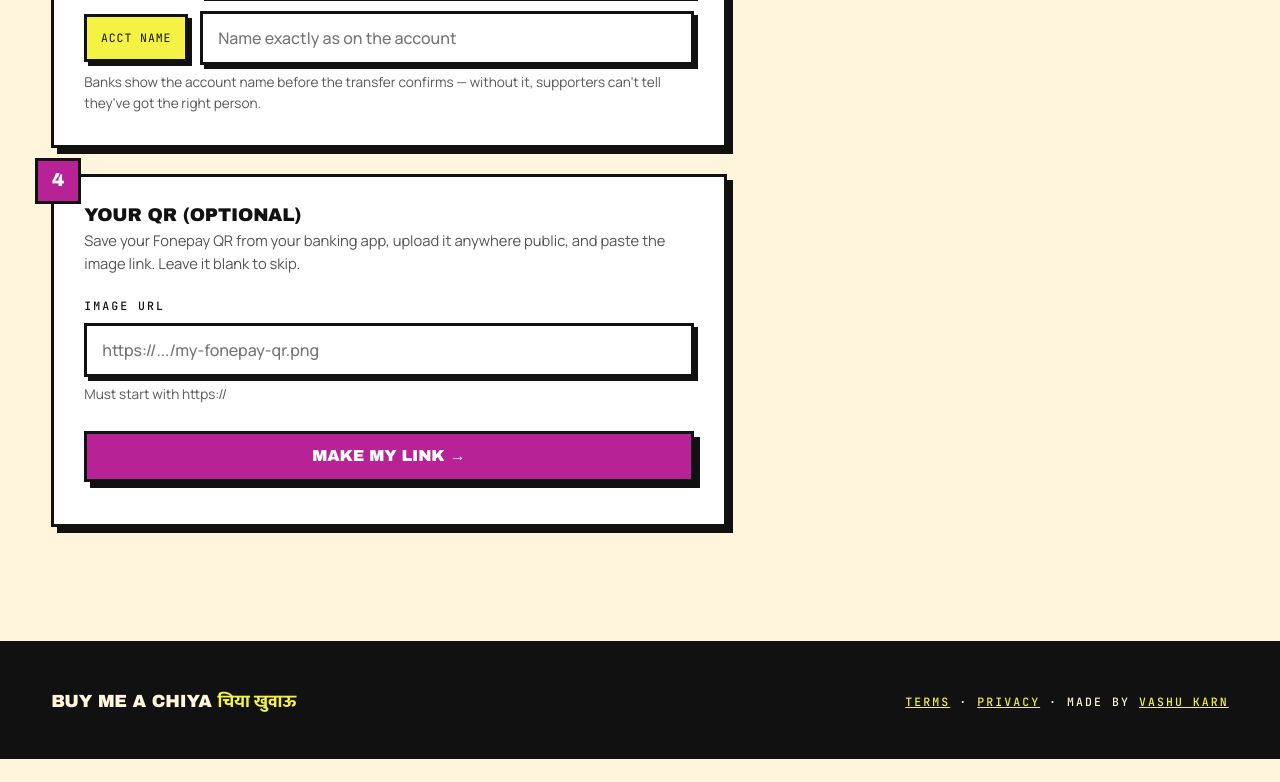
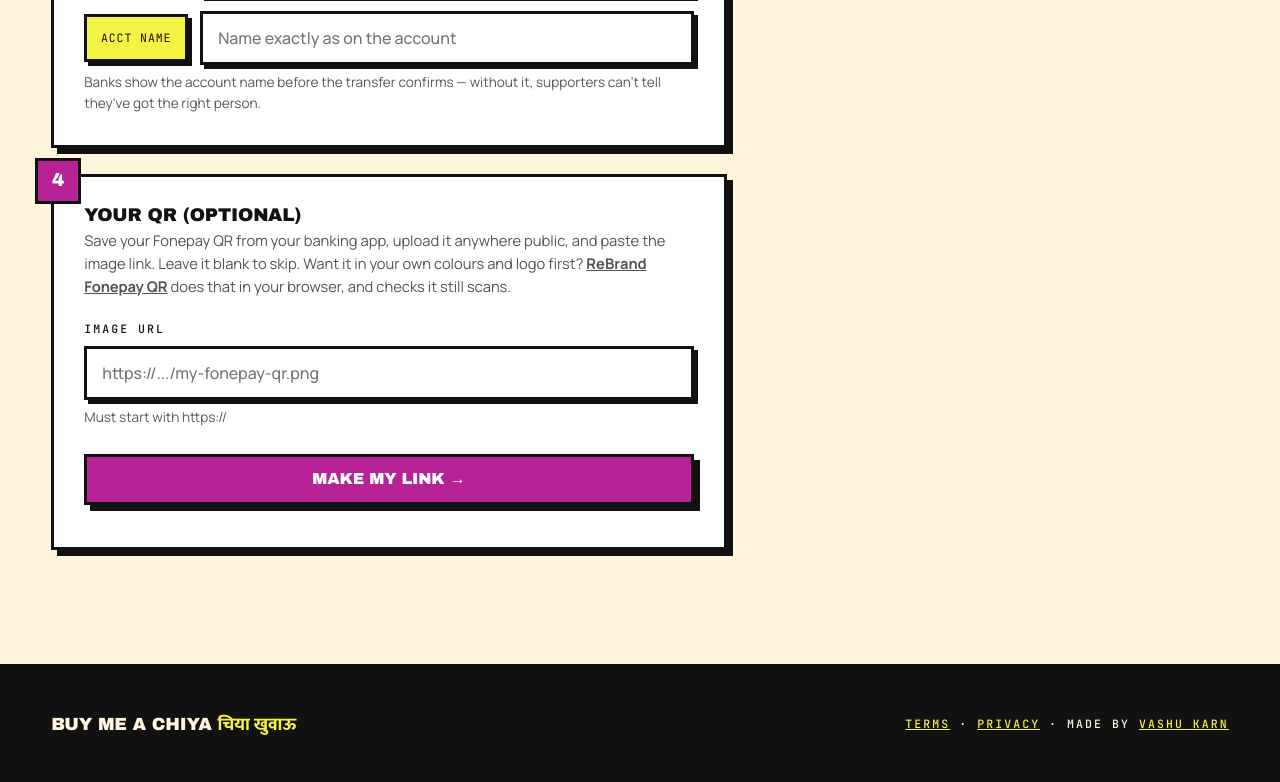
Before and after one commit to vashukarn/buymeachiya, a plain HTML site: page make.html in a window 1280 px wide. Shown: the part 1540-2322 px from the top of the page. Before the commit the page ends 2299 px from the top, so only its background shows below. Drawn offline with Linux system fonts and the light colour scheme.

Commit message:
Point people at ReBrand Fonepay QR for branding their payment QR

```diff
--- a/make.html
+++ b/make.html
@@ -231,7 +231,7 @@ height="0" width="0" style="display:none;visibility:hidden"></iframe></noscript>
       <section class="step rise">
         <div class="num">4</div>
         <h3>Your QR (optional)</h3>
-        <p class="sub">Save your Fonepay QR from your banking app, upload it anywhere public, and paste the image link. Leave it blank to skip.</p>
+        <p class="sub">Save your Fonepay QR from your banking app, upload it anywhere public, and paste the image link. Leave it blank to skip. Want it in your own colours and logo first? <a href="https://rebrandfonepayqr.vijaykarn.com.np/" target="_blank" rel="noopener"><b>ReBrand Fonepay QR</b></a> does that in your browser, and checks it still scans.</p>
 
         <div class="field" style="margin-bottom:0">
           <label class="lbl mono" for="qr">Image URL</label>
```
